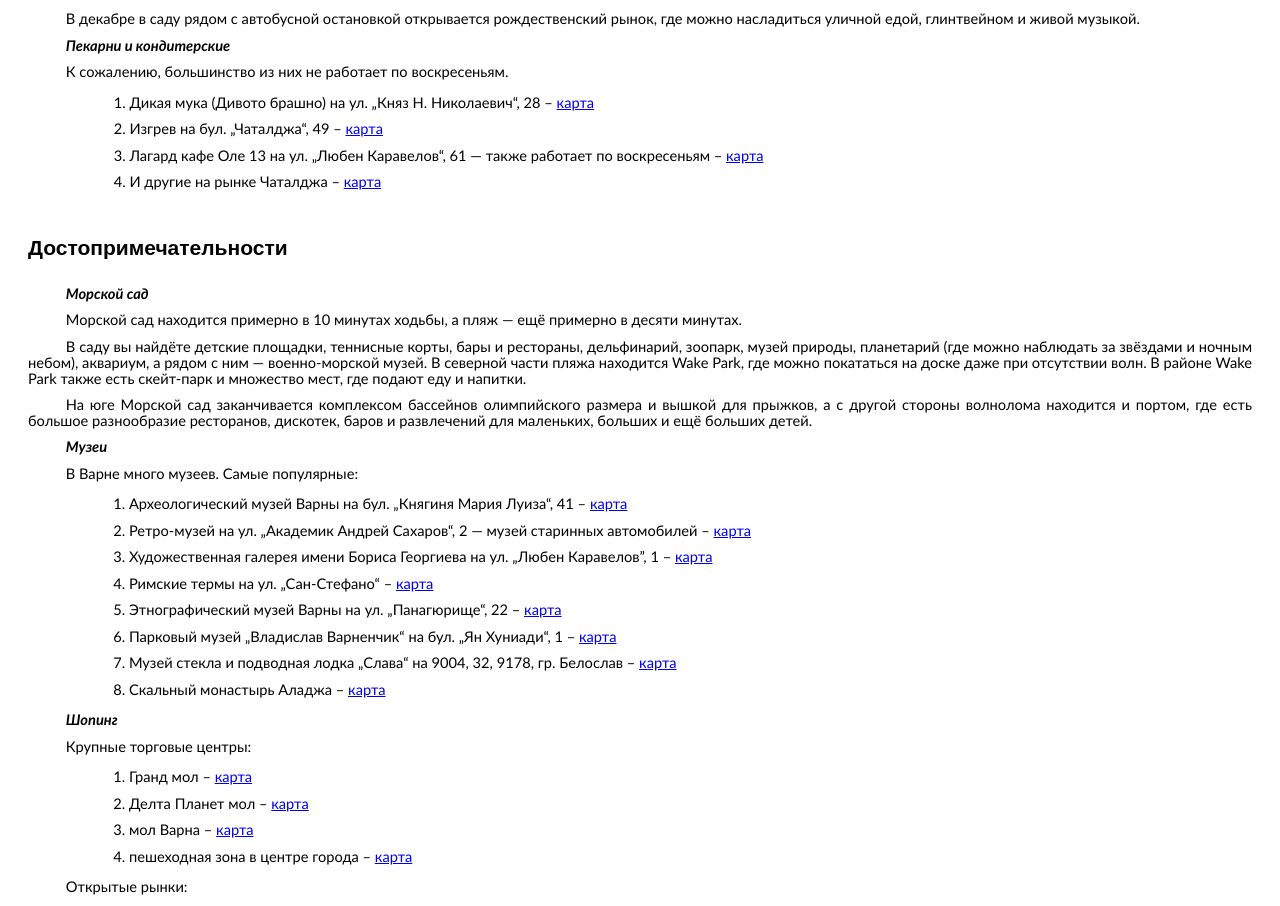
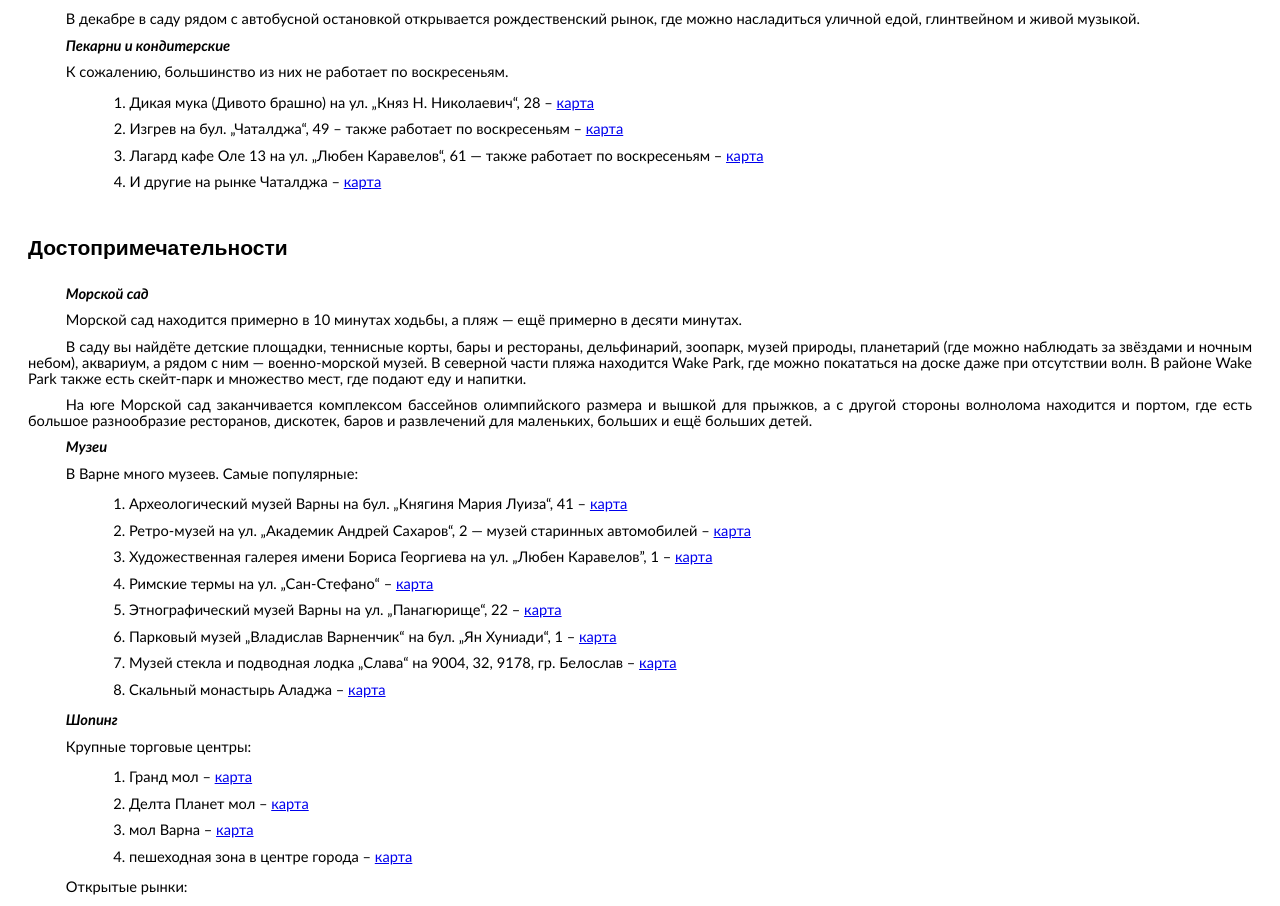
Before and after one commit to tyrmyk/home-1, a plain HTML site: page index_ru.html in a window 1280 px wide. Shown: the part 3726-4632 px from the top of the page. Drawn offline with Linux system fonts and the light colour scheme.

Commit message:
Update index_ru.html

```diff
--- a/index_ru.html
+++ b/index_ru.html
@@ -613,7 +613,7 @@
 
         <li>Дикая мука (Дивото брашно) на ул. &bdquo;Княз Н. Николаевич&ldquo;, 28 &ndash; <a href="https://maps.app.goo.gl/CyyBE7VDGyd9GmZV6">карта</a></li>
 
-        <li>Изгрев на бул. &bdquo;Чаталджа&ldquo;, 49 &ndash; <a href="https://maps.app.goo.gl/mJPHNKB15CM44jj76">карта</a></li>
+        <li>Изгрев на бул. &bdquo;Чаталджа&ldquo;, 49 &ndash; также работает по воскресеньям &ndash; <a href="https://maps.app.goo.gl/mJPHNKB15CM44jj76">карта</a></li>
 
         <li>Лагард кафе Оле 13 на ул. &bdquo;Любен Каравелов&ldquo;, 61 &mdash; также работает по воскресеньям &ndash; <a href="https://maps.app.goo.gl/pWJzqarQoNERg7kD7">карта</a></li>
 
```
